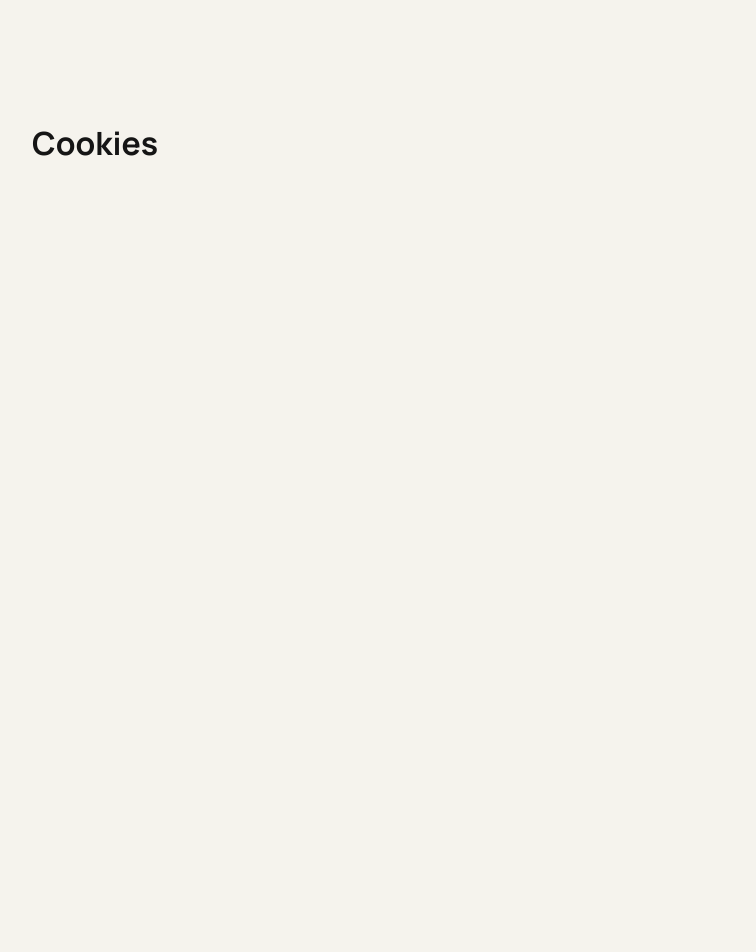
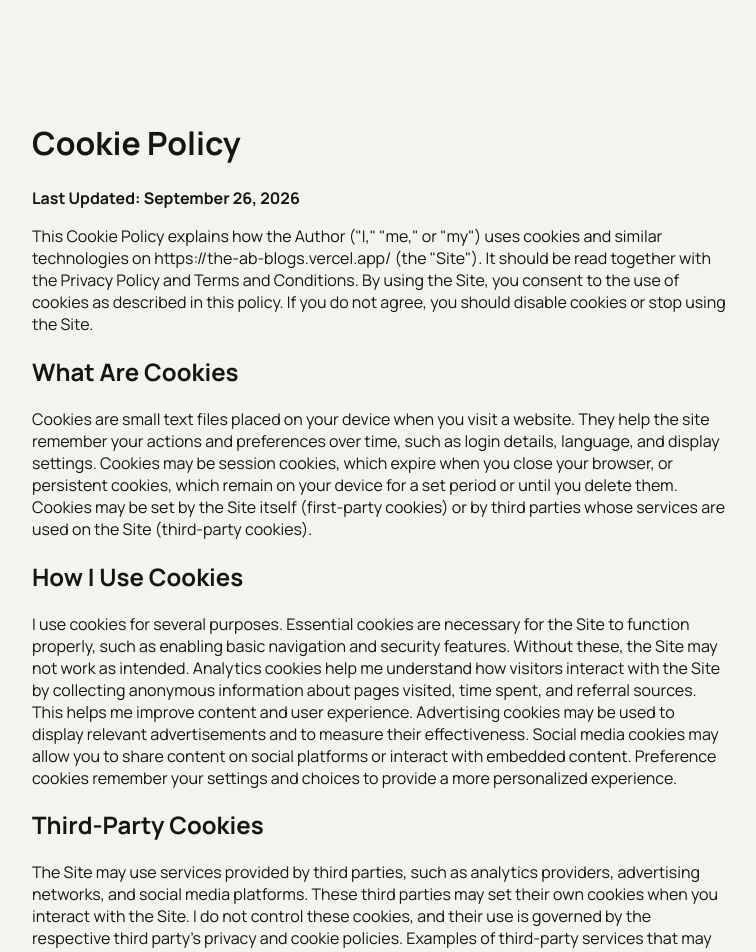
Before and after one commit to AnjaniBeesu/THE-AB-BLOGS, a Next.js app: page /cookies in a window 1280 px wide. Shown: the top 952 px of the page, without its empty margins (260-1016 px from the left). Before the commit the page ends 800 px from the top, so only its background shows below. Built offline with nearby package versions, Linux system fonts and the light colour scheme.

Commit message:
Add Cookie Policy

```diff
--- a/app/cookies/page.tsx
+++ b/app/cookies/page.tsx
@@ -1,3 +1,40 @@
 export default function CookiesPage() {
-  return <main className="legal-page"><h1>Cookies</h1></main>;
+  return (
+    <main className="legal-page">
+      <h1>Cookie Policy</h1>
+      <p><strong>Last Updated: September 26, 2026</strong></p>
+
+      <p>
+        This Cookie Policy explains how the Author ("I," "me," or "my") uses cookies and similar technologies on https://the-ab-blogs.vercel.app/ (the "Site"). It should be read together with the Privacy Policy and Terms and Conditions. By using the Site, you consent to the use of cookies as described in this policy. If you do not agree, you should disable cookies or stop using the Site.
+      </p>
+
+      <h2>What Are Cookies</h2>
+      <p>
+        Cookies are small text files placed on your device when you visit a website. They help the site remember your actions and preferences over time, such as login details, language, and display settings. Cookies may be session cookies, which expire when you close your browser, or persistent cookies, which remain on your device for a set period or until you delete them. Cookies may be set by the Site itself (first-party cookies) or by third parties whose services are used on the Site (third-party cookies).
+      </p>
+
+      <h2>How I Use Cookies</h2>
+      <p>
+        I use cookies for several purposes. Essential cookies are necessary for the Site to function properly, such as enabling basic navigation and security features. Without these, the Site may not work as intended. Analytics cookies help me understand how visitors interact with the Site by collecting anonymous information about pages visited, time spent, and referral sources. This helps me improve content and user experience. Advertising cookies may be used to display relevant advertisements and to measure their effectiveness. Social media cookies may allow you to share content on social platforms or interact with embedded content. Preference cookies remember your settings and choices to provide a more personalized experience.
+      </p>
+
+      <h2>Third-Party Cookies</h2>
+      <p>
+        The Site may use services provided by third parties, such as analytics providers, advertising networks, and social media platforms. These third parties may set their own cookies when you interact with the Site. I do not control these cookies, and their use is governed by the respective third party's privacy and cookie policies. Examples of third-party services that may be used include Google Analytics, Google AdSense, and social media sharing tools. You should review the policies of these providers for more information.
+      </p>
+
+      <h2>Managing Cookies</h2>
+      <p>
+        You can control and manage cookies through your browser settings. Most browsers allow you to block or delete cookies, and to receive a warning before a cookie is stored. The specific steps vary by browser, so please consult your browser's help section. You can also opt out of certain third-party cookies by using tools provided by those third parties, such as the Google Ads Settings page or the Network Advertising Initiative opt-out page. Please note that disabling cookies may affect the functionality of the Site, and some features may not work properly.
+      </p>
+
+      <h2>Changes to This Cookie Policy</h2>
+      <p>
+        I may update this Cookie Policy from time to time. Changes take effect when posted on this page, and the "Last Updated" date will be revised. Your continued use of the Site after changes are posted constitutes acceptance of the revised policy.
+      </p>
+
+      <h2>Contact</h2>
+      <p>Questions about this Cookie Policy may be sent to anjanibeesu@gmail.com.</p>
+    </main>
+  );
 }
```
